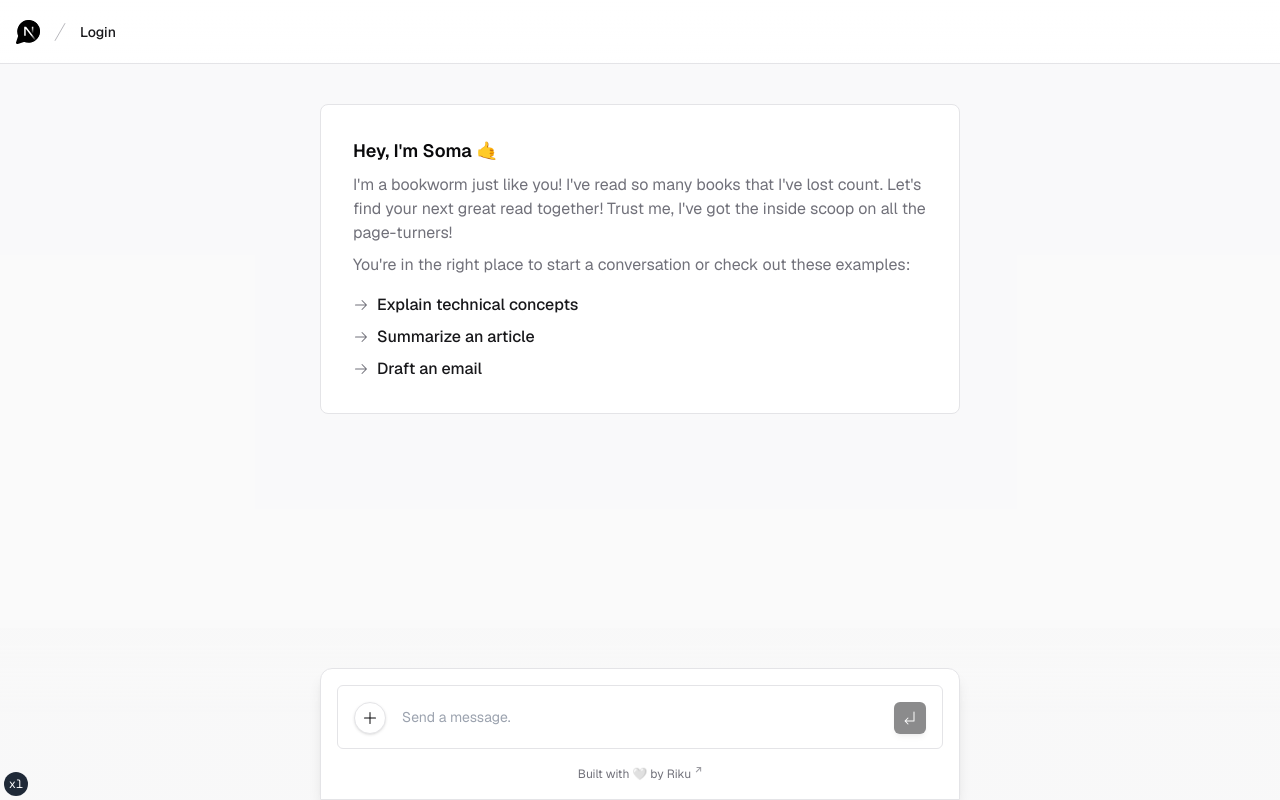
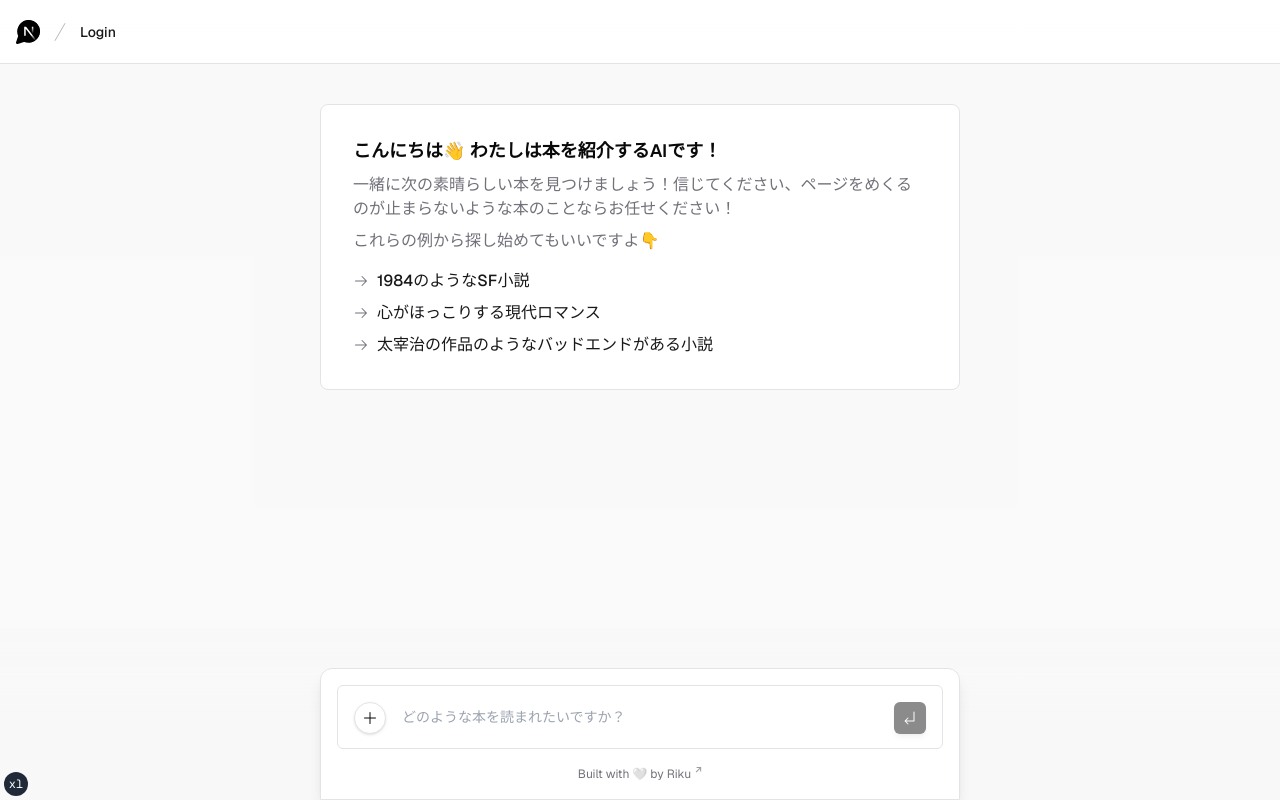
Before and after one commit to rikukawano/llm-book-recommendation, a Next.js app: page / in a window 1280 px wide. Built offline with nearby package versions, Linux system fonts and the light colour scheme; no server answers.

Commit message:
Change to Japanese

```diff
--- a/components/chat-panel.tsx
+++ b/components/chat-panel.tsx
@@ -52,7 +52,7 @@ export function ChatPanel({
                 className="bg-background"
               >
                 <IconRefresh className="mr-2" />
-                Regenerate response
+                回答を更新
               </Button>
             )
           )}
--- a/components/empty-screen.tsx
+++ b/components/empty-screen.tsx
@@ -4,16 +4,16 @@ import { IconArrowRight } from '@/components/ui/icons'
 
 const exampleMessages = [
   {
-    heading: 'Explain technical concepts',
-    message: `What is a "serverless function"?`
+    heading: '1984のようなSF小説',
+    message: `1984のようなSF小説`
   },
   {
-    heading: 'Summarize an article',
-    message: 'Summarize the following article for a 2nd grader: \n'
+    heading: '心がほっこりする現代ロマンス',
+    message: '心がほっこりする現代ロマンス'
   },
   {
-    heading: 'Draft an email',
-    message: `Draft an email to my boss about the following: \n`
+    heading: '太宰治の作品のようなバッドエンドがある小説',
+    message: `太宰治の作品のようなバッドエンドがある小説`
   }
 ]
 
@@ -22,13 +22,13 @@ export function EmptyScreen({ setInput }: Pick<UseChatHelpers, 'setInput'>) {
     <div className="mx-auto max-w-2xl px-4">
       <div className="rounded-lg border bg-background p-8">
         <h1 className="mb-2 text-lg font-semibold">
-          Hey, I&apos;m Soma 🤙
+          こんにちは👋 わたしは本を紹介するAIです！
         </h1>
         <p className="mb-2 leading-normal text-muted-foreground">
-        I&apos;m a bookworm just like you! I&apos;ve read so many books that I&apos;ve lost count. Let&apos;s find your next great read together! Trust me, I&apos;ve got the inside scoop on all the page-turners!
+          一緒に次の素晴らしい本を見つけましょう！信じてください、ページをめくるのが止まらないような本のことならお任せください！
         </p>
         <p className="leading-normal text-muted-foreground">
-        You&apos;re in the right place to start a conversation or check out these examples:
+          これらの例から探し始めてもいいですよ👇
         </p>
         <div className="mt-4 flex flex-col items-start space-y-2">
           {exampleMessages.map((message, index) => (
--- a/components/prompt-form.tsx
+++ b/components/prompt-form.tsx
@@ -62,10 +62,10 @@ export function PromptForm({
               )}
             >
               <IconPlus />
-              <span className="sr-only">New Chat</span>
+              <span className="sr-only">新規検索</span>
             </button>
           </TooltipTrigger>
-          <TooltipContent>New Chat</TooltipContent>
+          <TooltipContent>新規検索</TooltipContent>
         </Tooltip>
         <Textarea
           ref={inputRef}
@@ -74,7 +74,7 @@ export function PromptForm({
           rows={1}
           value={input}
           onChange={e => setInput(e.target.value)}
-          placeholder="Send a message."
+          placeholder="どのような本を読まれたいですか？"
           spellCheck={false}
           className="min-h-[60px] w-full resize-none bg-transparent px-4 py-[1.3rem] focus-within:outline-none sm:text-sm"
         />
@@ -87,10 +87,10 @@ export function PromptForm({
                 disabled={isLoading || input === ''}
               >
                 <IconArrowElbow />
-                <span className="sr-only">Send message</span>
+                <span className="sr-only">送信</span>
               </Button>
             </TooltipTrigger>
-            <TooltipContent>Send message</TooltipContent>
+            <TooltipContent>送信</TooltipContent>
           </Tooltip>
         </div>
       </div>
```
